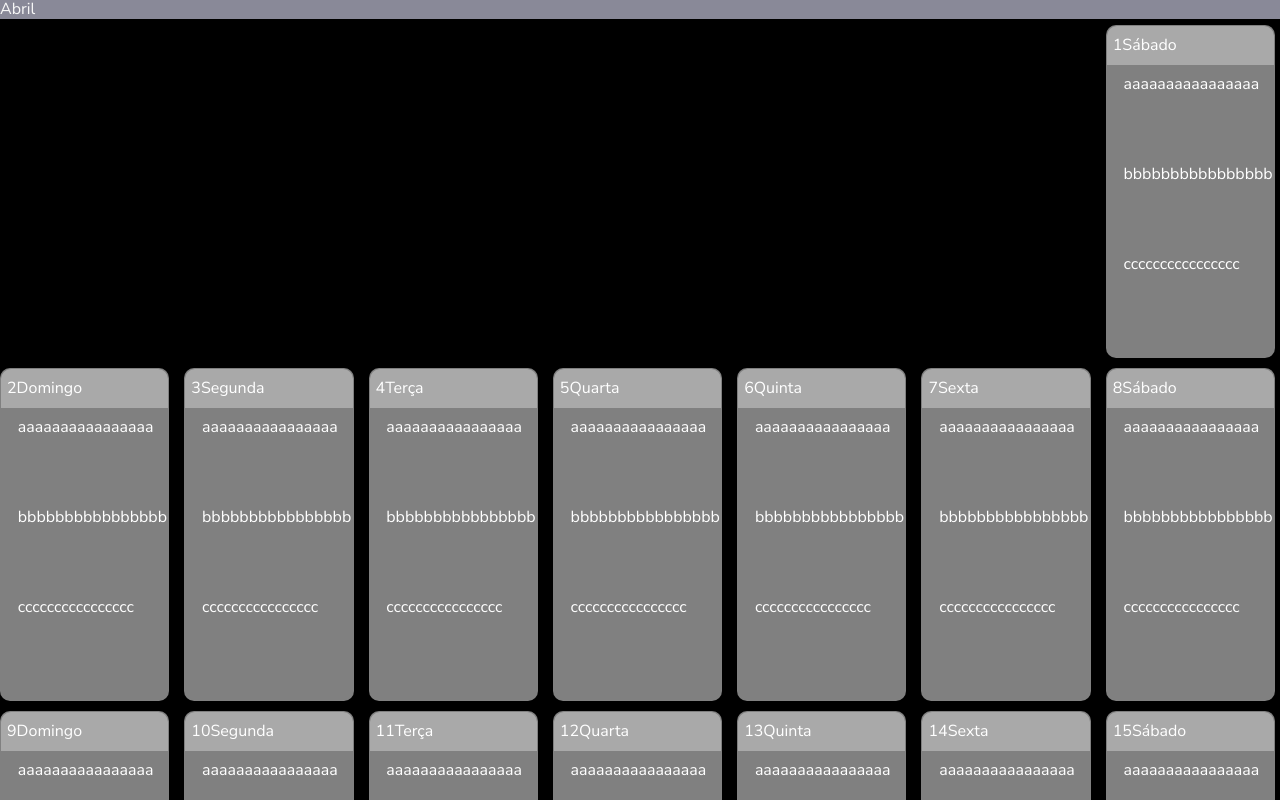
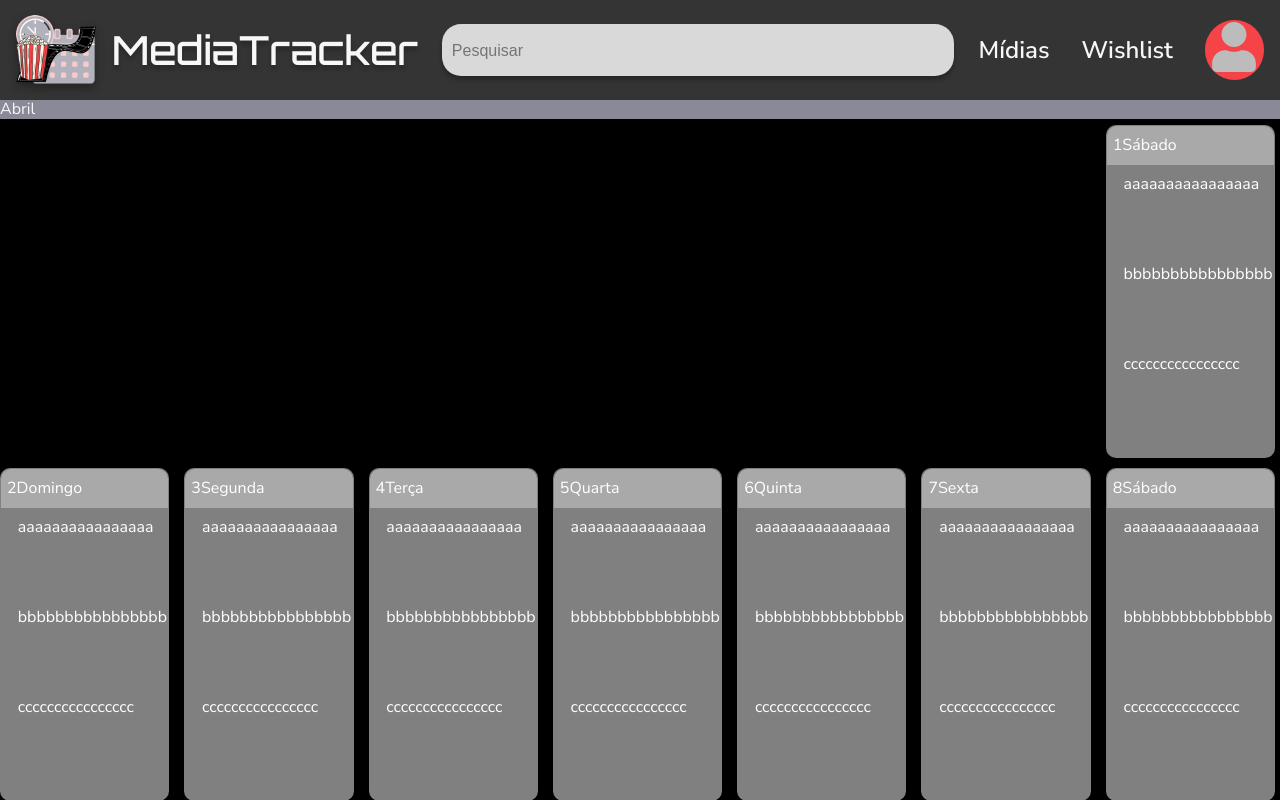
Before and after one commit to mat-borges/mediatracker-react-ts, a React (Create React App) app: page / in a window 1280 px wide. Shown: the top 800 px of the page. Built offline with nearby package versions, Linux system fonts and the light colour scheme.

Commit message:
feat: Header static

```diff
--- a/src/App.tsx
+++ b/src/App.tsx
@@ -1,6 +1,7 @@
 import { Route, BrowserRouter as Router, Routes } from 'react-router-dom';
 
 import GlobalStyle from './assets/styles/GlobalStyle';
+import Header from './components/Header';
 import HomePage from './pages/HomePage';
 import SignInPage from './pages/SignInPage';
 import SignUpPage from './pages/SignUpPage';
@@ -10,6 +11,7 @@ function App() {
     <>
       <Router>
         <GlobalStyle />
+        <Header />
         <Routes>
           <Route path="/" element={<HomePage />} />
           <Route path="/sign-in" element={<SignInPage />} />
--- /dev/null
+++ b/src/components/Header.tsx
@@ -0,0 +1,105 @@
+import {
+  accentColor,
+  darkSecondaryColor,
+  fontAccentColor,
+  fontSecondayColor,
+  inputBackColor,
+} from '../constants/colors';
+
+import { FaUser } from 'react-icons/fa';
+import logo from '../assets/images/logo.png';
+import styled from 'styled-components';
+
+export default function Header() {
+  return (
+    <HeaderContainer>
+      <LeftBox>
+        <img src={logo} />
+        <h1>MediaTracker</h1>
+      </LeftBox>
+      <SearchBar>
+        <input type="text" placeholder="Pesquisar" />
+      </SearchBar>
+      <RightBox>
+        <h1>Mídias</h1>
+        <h1>Wishlist</h1>
+        <div>
+          <FaUser size={'50'} color={fontSecondayColor} />
+        </div>
+      </RightBox>
+    </HeaderContainer>
+  );
+}
+
+const HeaderContainer = styled.div`
+  display: flex;
+  justify-content: space-between;
+  align-items: center;
+  width: 100%;
+  height: 100px;
+  background-color: ${darkSecondaryColor};
+`;
+const LeftBox = styled.div`
+  display: flex;
+  align-items: center;
+  font-size: 2.5rem;
+  cursor: pointer;
+  img {
+    width: 5rem;
+    margin: 0 1rem;
+    filter: drop-shadow(0px 4px 5px rgba(0, 0, 0, 0.35));
+  }
+
+  h1 {
+    font-weight: 500;
+    font-size: 40px;
+    line-height: 50px;
+    font-family: 'Orbitron', sans-serif;
+    text-shadow: 0px 4px 4px rgba(0, 0, 0, 0.25);
+  }
+`;
+
+const SearchBar = styled.div`
+  width: 40%;
+  input {
+    width: 100%;
+    height: 3.2rem;
+    padding: 0.6rem;
+    border: none;
+    border-radius: 1.2rem;
+    font-size: 1.2rem;
+    background-color: ${inputBackColor};
+    caret-color: ${accentColor};
+    box-shadow: 0px 4px 4px rgba(0, 0, 0, 0.25);
+    :focus {
+      outline: 2px solid ${accentColor};
+    }
+    ::placeholder {
+      font-size: 1rem;
+    }
+  }
+`;
+
+const RightBox = styled.div`
+  display: flex;
+  justify-content: center;
+  align-items: center;
+  h1 {
+    margin-right: 2rem;
+    font-weight: 600;
+    font-size: 1.5rem;
+    cursor: pointer;
+  }
+  div {
+    display: flex;
+    justify-content: center;
+    align-items: flex-start;
+    width: 3.7rem;
+    height: 3.7rem;
+    margin-right: 1rem;
+    padding-top: 0.1rem;
+    border-radius: 50%;
+    cursor: pointer;
+    background-color: ${accentColor};
+  }
+`;
```
